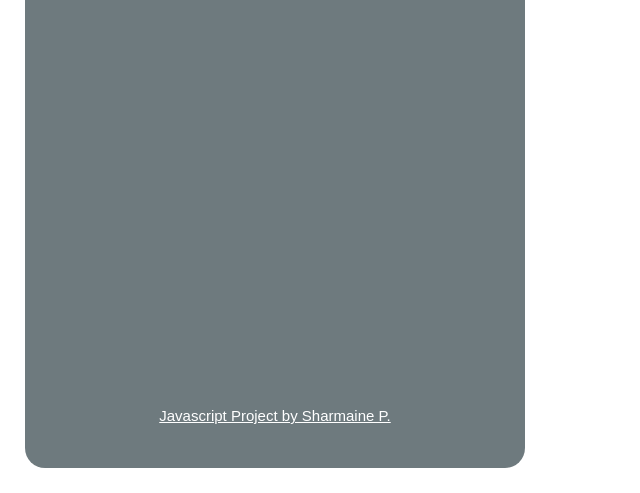
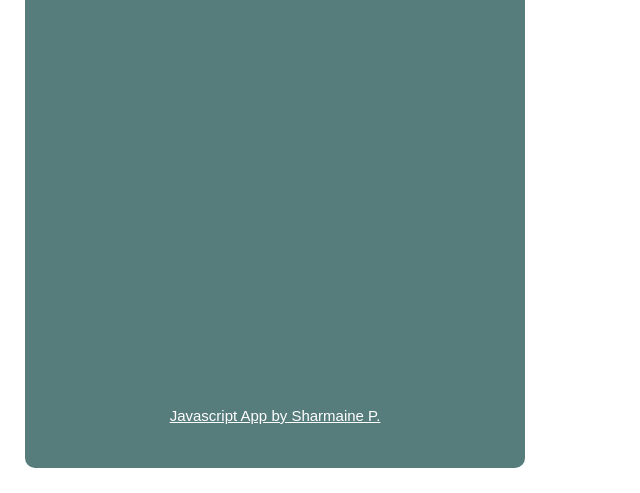
Before and after one commit to srpayong/map-my-stride, a website: page index.html in a window 1280 px wide. Shown: the part 307-800 px from the top of the page, without its empty margins (0-640 px from the left). Drawn offline with nearby package versions, Linux system fonts and the light colour scheme.

Commit message:
Edit css

```diff
--- a/index.html
+++ b/index.html
@@ -77,7 +77,7 @@
           class="github-link"
           target="_blank"
           href="https://github.com/srpayong"
-          >Javascript Project by Sharmaine P.</a
+          >Javascript App by Sharmaine P.</a
         >
       </p>
     </div>
--- a/style.css
+++ b/style.css
@@ -28,7 +28,7 @@ body {
   height: 100vh;
   overscroll-behavior-y: none;
 
-  background-color: #fff;
+  background-color: #ffffff;
   padding: 2.5rem;
 
   display: flex;
@@ -43,12 +43,11 @@ a:visited {
 /* SIDEBAR */
 .sidebar {
   flex-basis: 50rem;
-  background-color: rgb(95, 108, 113);
-  opacity: 0.9;
+  background-color: rgb(87, 124, 124);
   padding: 3rem 5rem 4rem 5rem;
   display: flex;
   flex-direction: column;
-  border-radius: 20px;
+  border-radius: 10px;
 }
 
 .logo {
```
